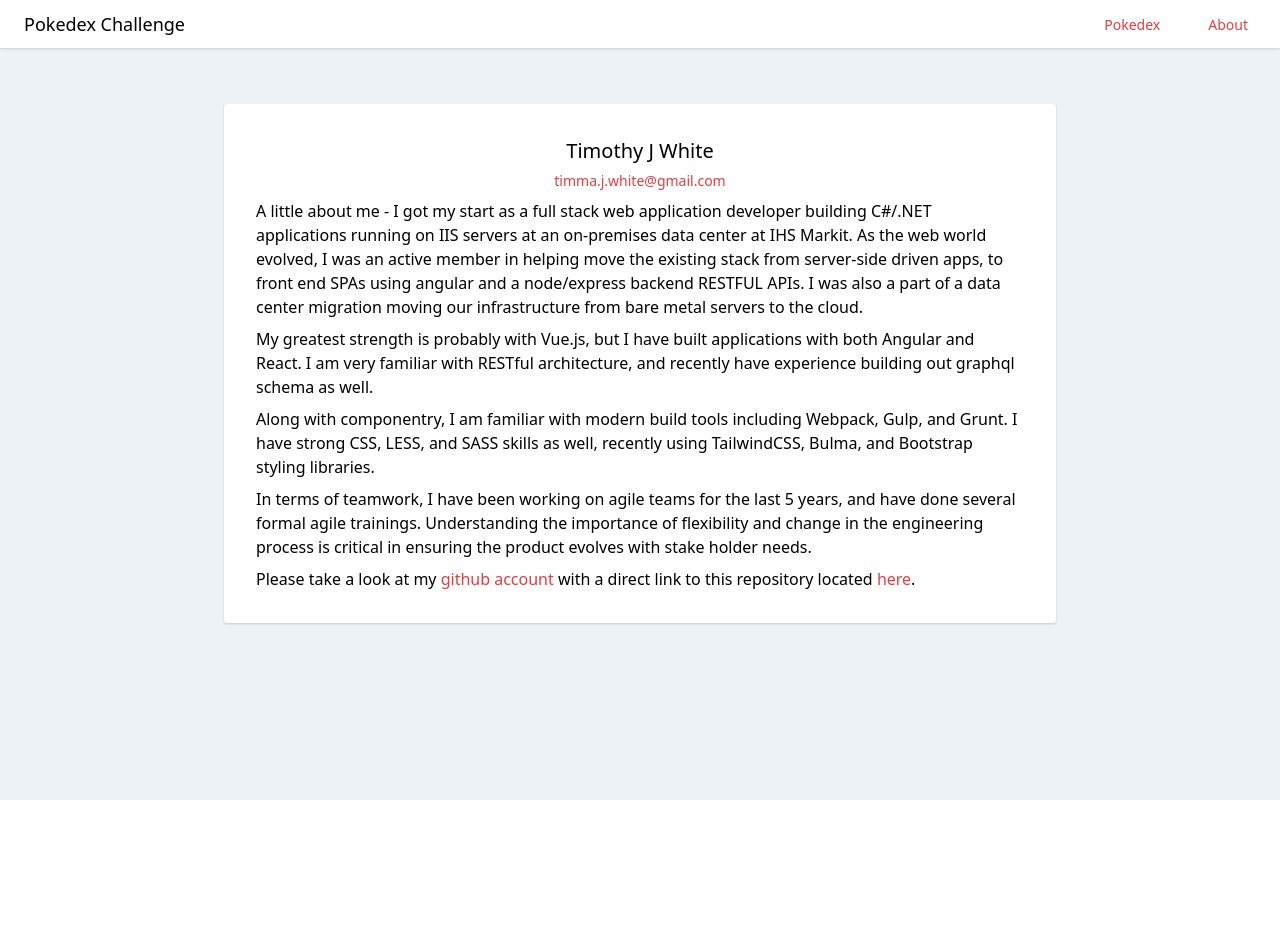
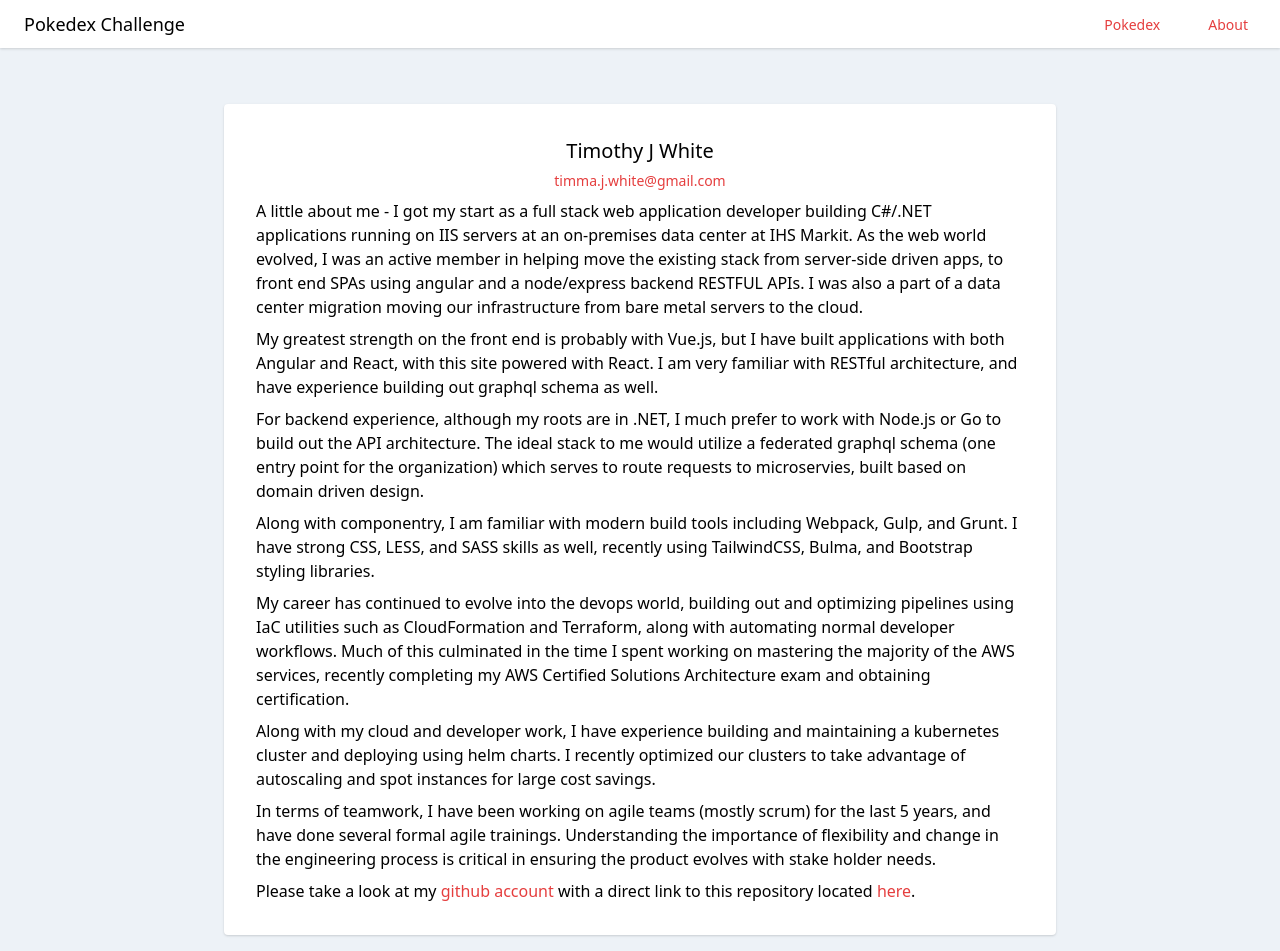
Before and after one commit to tim-white87/react-pokedex-challenge, a React (Create React App) app in the folder ui/: page /about in a window 1280 px wide. Before the commit the page ends 800 px from the top, so only its background shows below. Built offline with nearby package versions, Linux system fonts and the light colour scheme.

Commit message:
about me updates

```diff
--- a/ui/src/modules/about/AboutMe.js
+++ b/ui/src/modules/about/AboutMe.js
@@ -19,10 +19,17 @@
         infrastructure from bare metal servers to the cloud.
       </p>
       <p className="mt-2">
-        My greatest strength is probably with Vue.js, but I have built
-        applications with both Angular and React. I am very familiar with
-        RESTful architecture, and recently have experience building out graphql
-        schema as well.
+        My greatest strength on the front end is probably with Vue.js, but I
+        have built applications with both Angular and React, with this site
+        powered with React. I am very familiar with RESTful architecture, and
+        have experience building out graphql schema as well.
+      </p>
+      <p className="mt-2">
+        For backend experience, although my roots are in .NET, I much prefer to
+        work with Node.js or Go to build out the API architecture. The ideal
+        stack to me would utilize a federated graphql schema (one entry point
+        for the organization) which serves to route requests to microservies,
+        built based on domain driven design.
       </p>
       <p className="mt-2">
         Along with componentry, I am familiar with modern build tools including
@@ -31,10 +38,25 @@
         libraries.
       </p>
       <p className="mt-2">
-        In terms of teamwork, I have been working on agile teams for the last 5
-        years, and have done several formal agile trainings. Understanding the
-        importance of flexibility and change in the engineering process is
-        critical in ensuring the product evolves with stake holder needs.
+        My career has continued to evolve into the devops world, building out
+        and optimizing pipelines using IaC utilities such as CloudFormation and
+        Terraform, along with automating normal developer workflows. Much of
+        this culminated in the time I spent working on mastering the majority of
+        the AWS services, recently completing my AWS Certified Solutions
+        Architecture exam and obtaining certification.
+      </p>
+      <p className="mt-2">
+        Along with my cloud and developer work, I have experience building and
+        maintaining a kubernetes cluster and deploying using helm charts. I
+        recently optimized our clusters to take advantage of autoscaling and
+        spot instances for large cost savings.
+      </p>
+      <p className="mt-2">
+        In terms of teamwork, I have been working on agile teams (mostly scrum)
+        for the last 5 years, and have done several formal agile trainings.
+        Understanding the importance of flexibility and change in the
+        engineering process is critical in ensuring the product evolves with
+        stake holder needs.
       </p>
       <p className="mt-2">
         Please take a look at my{' '}
```
